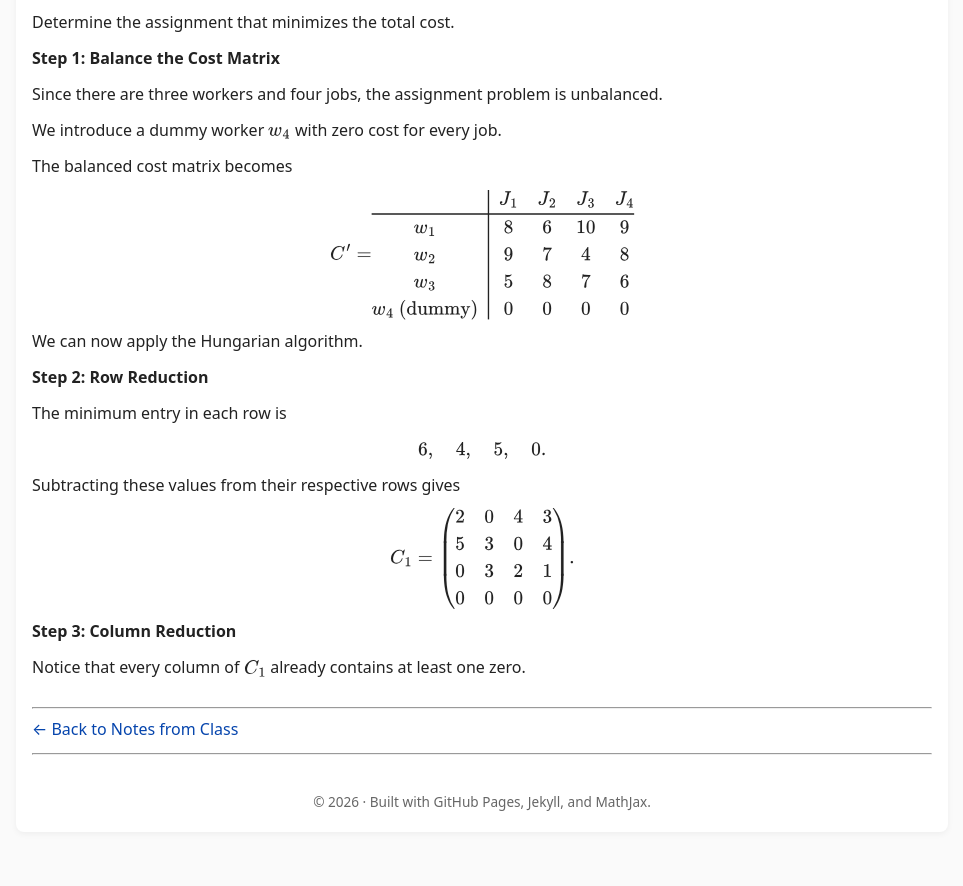
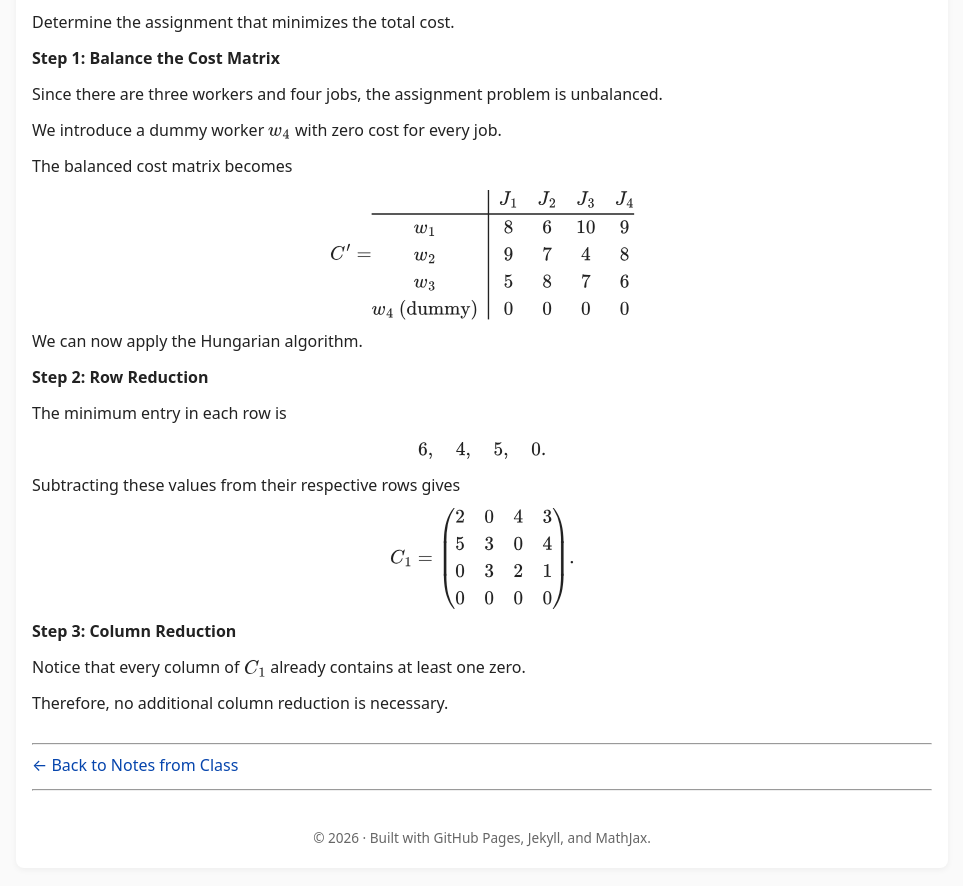
Before and after one commit to SaleemKamaludin/SaleemKamaludin.github.io, a Jekyll site: the page built from courses/math-2276/notes-from-class/supplementary-lecture-6/index.md, in a window 1280 px wide and 900 px high, scrolled down 10455 px. Shown: the top 886 px of the window, without its empty margins (158-1121 px from the left). Built offline with Jekyll 4.4.1, drawn with Linux system fonts in a browser that asks for light colours; before the commit the page ends 11319 px from its top, so only the background shows below that.

Commit message:
Complete Step 3 column reduction in Example 1.4

```diff
--- a/courses/math-2276/notes-from-class/supplementary-lecture-6/index.md
+++ b/courses/math-2276/notes-from-class/supplementary-lecture-6/index.md
@@ -1765,6 +1765,15 @@ C_1=
       </p>
 
     </div>
+
+    <div id="example-unbalanced-assignment-problem-step-3-no-column-reduction">
+
+      <p>
+        Therefore, no additional column reduction
+        is necessary.
+      </p>
+
+    </div>
 </div>
 </div>
 
```
